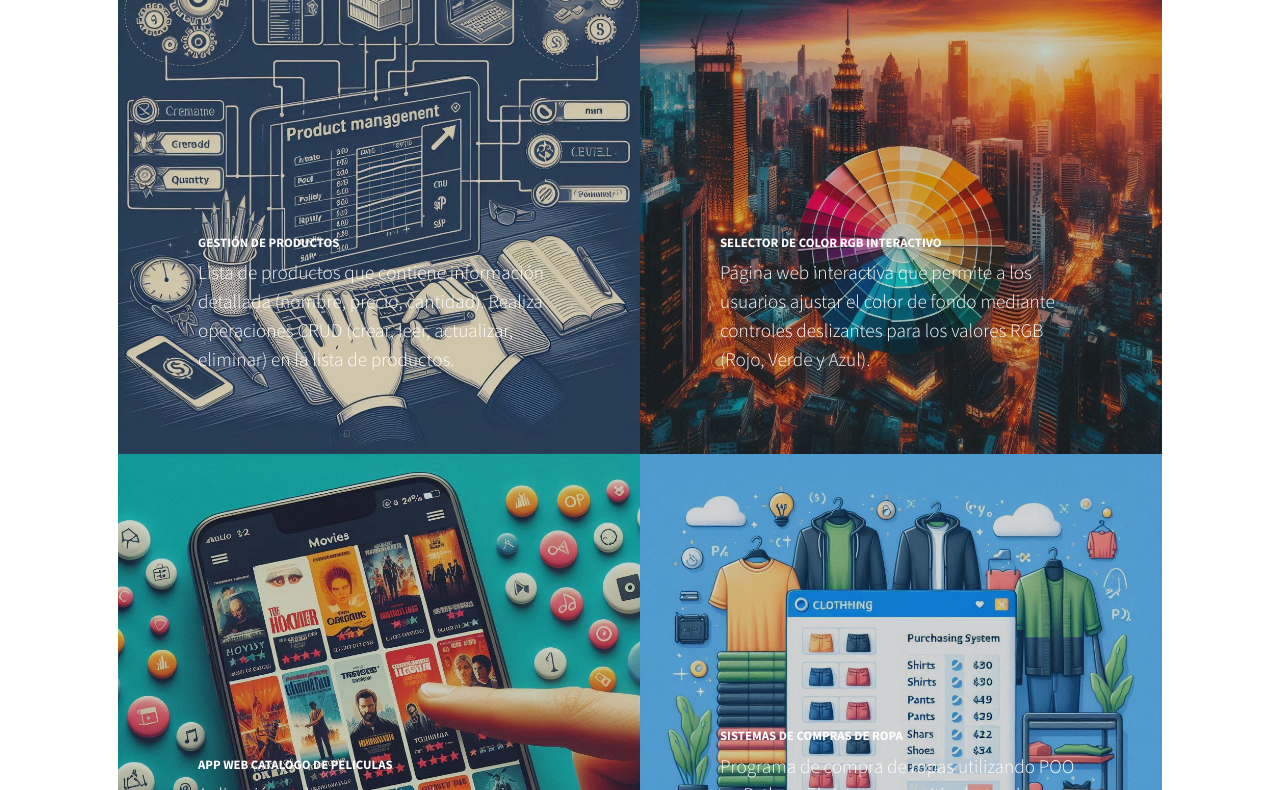
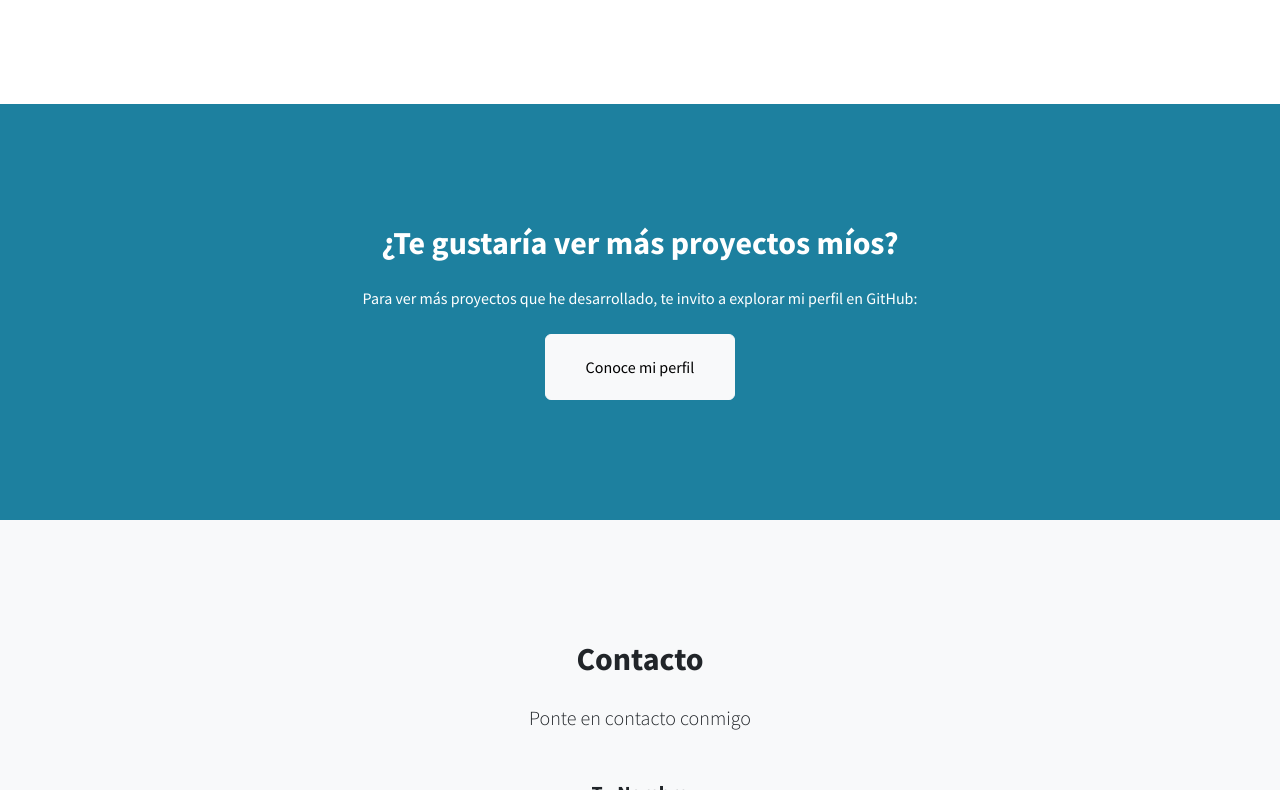
Before and after one commit to Oscar818ss/mi-portfolio9, a website: page index.html in a window 1280 px wide. Shown: the part 2982-3772 px from the top of the page. Drawn offline with nearby package versions, Linux system fonts and the light colour scheme.

Commit message:
Update index.html

```diff
--- a/index.html
+++ b/index.html
@@ -7,7 +7,7 @@
     <meta name="author" content="Oscar Gonzalez" />
     <title>Oscar Gonzalez - Portfolio</title>
     <!-- Favicon-->
-    <link rel="icon" type="image/x-icon" href="assets/favicon.ico" />
+    <link rel="icon" type="image/x-icon" href="dist/assets/favicon.ico" />
     <!-- Font Awesome icons (free version)-->
     <script src="https://use.fontawesome.com/releases/v6.3.0/js/all.js" crossorigin="anonymous"></script>
     <!-- Simple line icons-->
@@ -113,7 +113,7 @@
             </div>
             <div class="row gx-0">
                 <div class="col-lg-6">
-                    <a class="portfolio-item" href="#!">
+                    <a class="portfolio-item" href="https://github.com/Oscar818ss/tarea.gestion">
                         <div class="caption">
                             <div class="caption-content">
                                 <div class="h2">Gestión de Productos</div>
@@ -123,12 +123,12 @@
                                     </p>
                             </div>
                         </div>
-                        <img src="assets/img/_f128242e-dc4f-458b-9e62-902e4bdc652a.jpg" alt="Descripción de la imagen" class="img-fluid" />
+                        <img src="assets\img\gestor2.jpg" alt="Descripción de la imagen" class="img-fluid" />
 
                     </a>
                 </div>
                 <div class="col-lg-6">
-                    <a class="portfolio-item" href="#!">
+                    <a class="portfolio-item" href="https://github.com/Oscar818ss/EGB2">
                         <div class="caption">
                             <div class="caption-content">
                                 <div class="h2">Selector de Color RGB Interactivo</div>
@@ -137,12 +137,12 @@
                                 </p>
                             </div>
                         </div>
-                        <img class="img-fluid" src="assets/img/_d15566bb-b87b-4e79-bfe9-8205283235b4.jpg" alt="Imagen de ejemplo" />
+                        <img class="img-fluid" src="assets\img\colores3.jpg" alt="Imagen de ejemplo" />
 
                     </a>
                 </div>
                 <div class="col-lg-6">
-                    <a class="portfolio-item" href="#!">
+                    <a class="portfolio-item" href="https://github.com/Oscar818ss/catalogo">
                         <div class="caption">
                             <div class="caption-content">
                                 <div class="h2">App web catalogo de peliculas</div>
@@ -151,12 +151,13 @@
                                     ...</p>
                             </div>
                         </div>
-                        <img src="assets/img/_12b8c794-695e-44e2-83b5-808d5639647f.jpg" alt="Imagen ejemplo" class="img-fluid" />
+                        <img src="assets/img/peliculas3.jpg" alt="Imagen ejemplo" class="img-fluid" />
+
 
                     </a>
                 </div>
                 <div class="col-lg-6">
-                    <a class="portfolio-item" href="#!">
+                    <a class="portfolio-item" href="https://github.com/Oscar818ss/Tienda_Ropa_POOBootcamp.">
                         <div class="caption">
                             <div class="caption-content">
                                 <div class="h2">Sistemas de compras de ropa</div>
@@ -165,7 +166,8 @@
                                 </p>
                             </div>
                         </div>
-                        <img src="assets/img/_74f445df-811f-4ecb-9594-a4e59959e6ca.jpg" alt="Imagen de ejemplo" class="img-fluid" />
+                        <img src="assets/img/ropacom.jpg" alt="Imagen ejemplo" class="img-fluid" />
+
 
 
 
```
